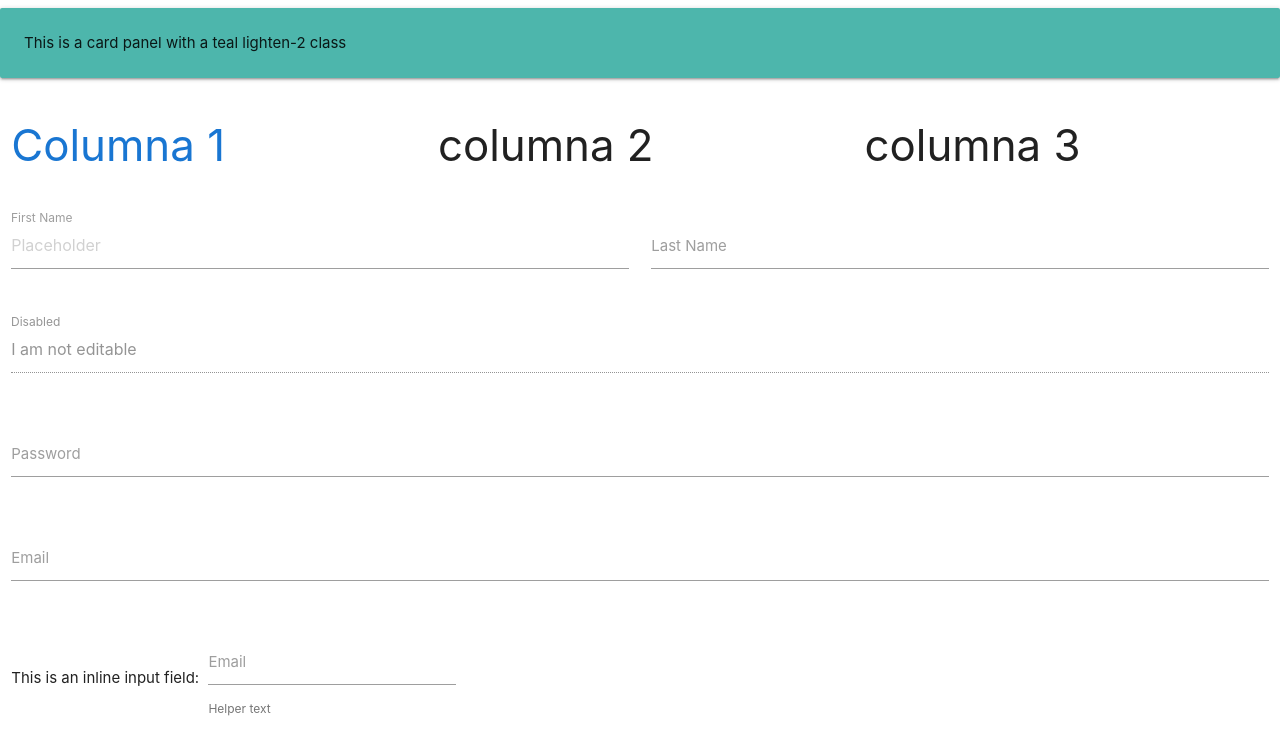
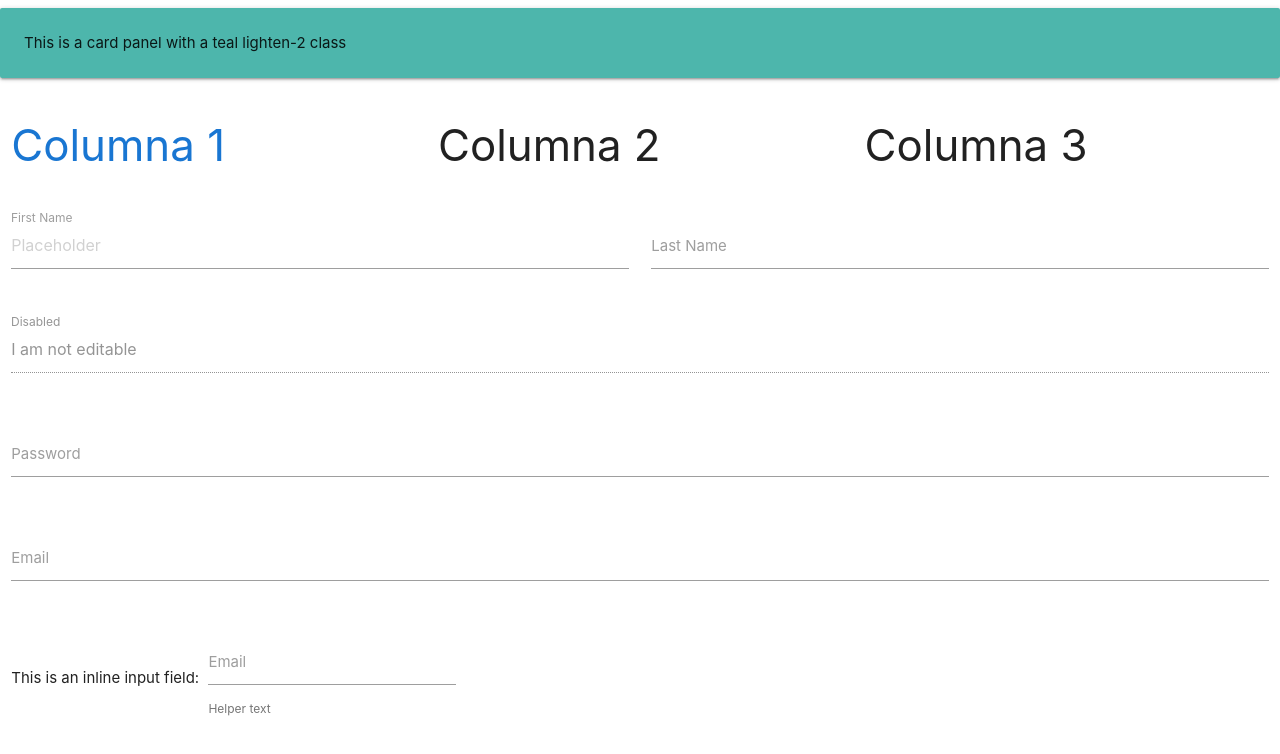
Before and after one commit to CarlosG4rc1a/possenti1, a plain HTML site: page index.html in a window 1280 px wide. Drawn offline with nearby package versions, Linux system fonts and the light colour scheme.

Commit message:
modificar C

```diff
--- a/index.html
+++ b/index.html
@@ -21,10 +21,10 @@
                                 <h3 class="left-align blue-text text-darken-2">Columna 1</h3>
                         </div>
                         <div class="col s12 m6 l4">
-                                <h3>columna 2 </h3>
+                                <h3>Columna 2 </h3>
                         </div>
                         <div class="col s12 m6 l4">
-                                <h3>columna 3 </h3>
+                                <h3>Columna 3 </h3>
                         </div>
                       </div>
 
```
